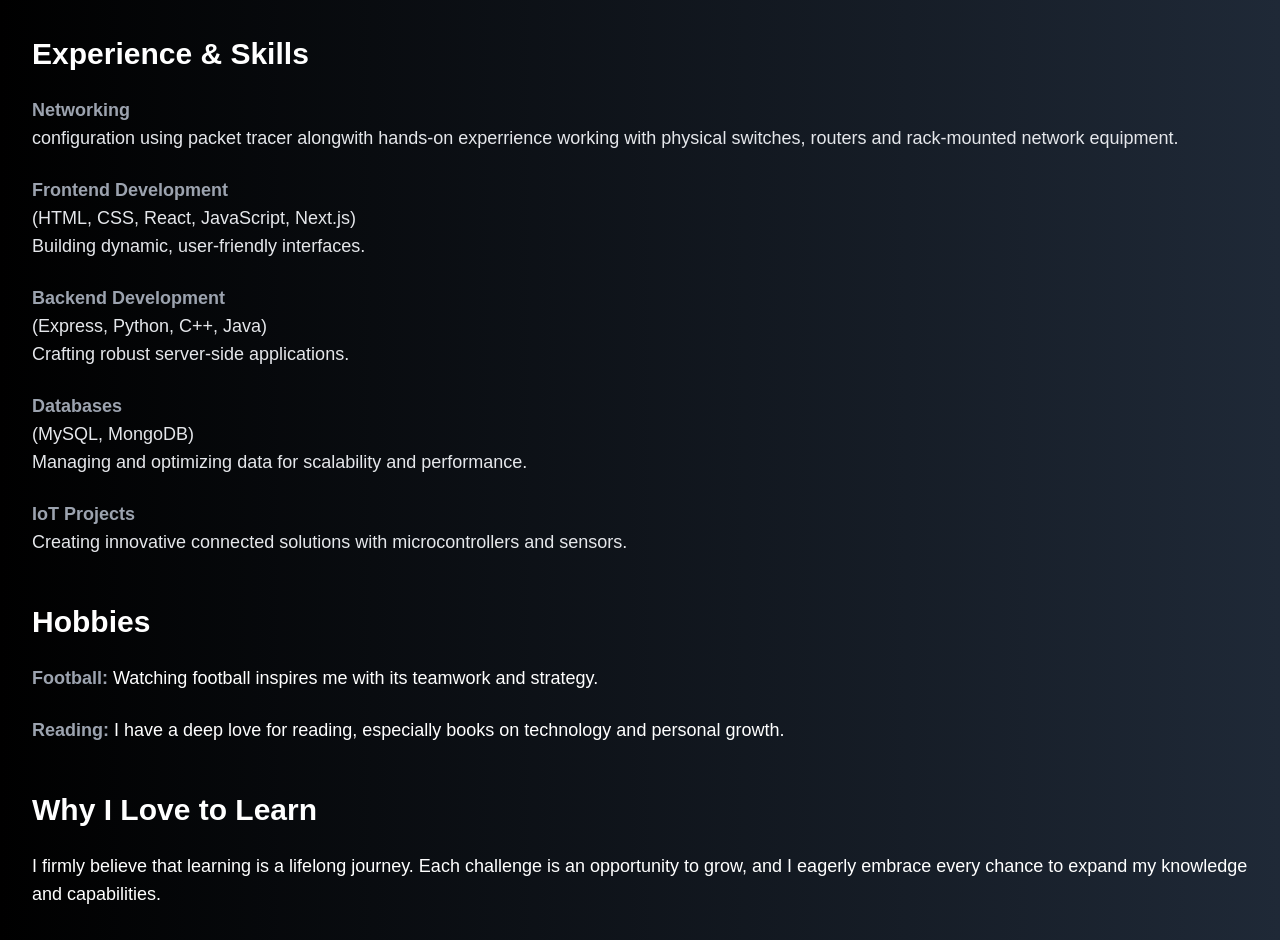
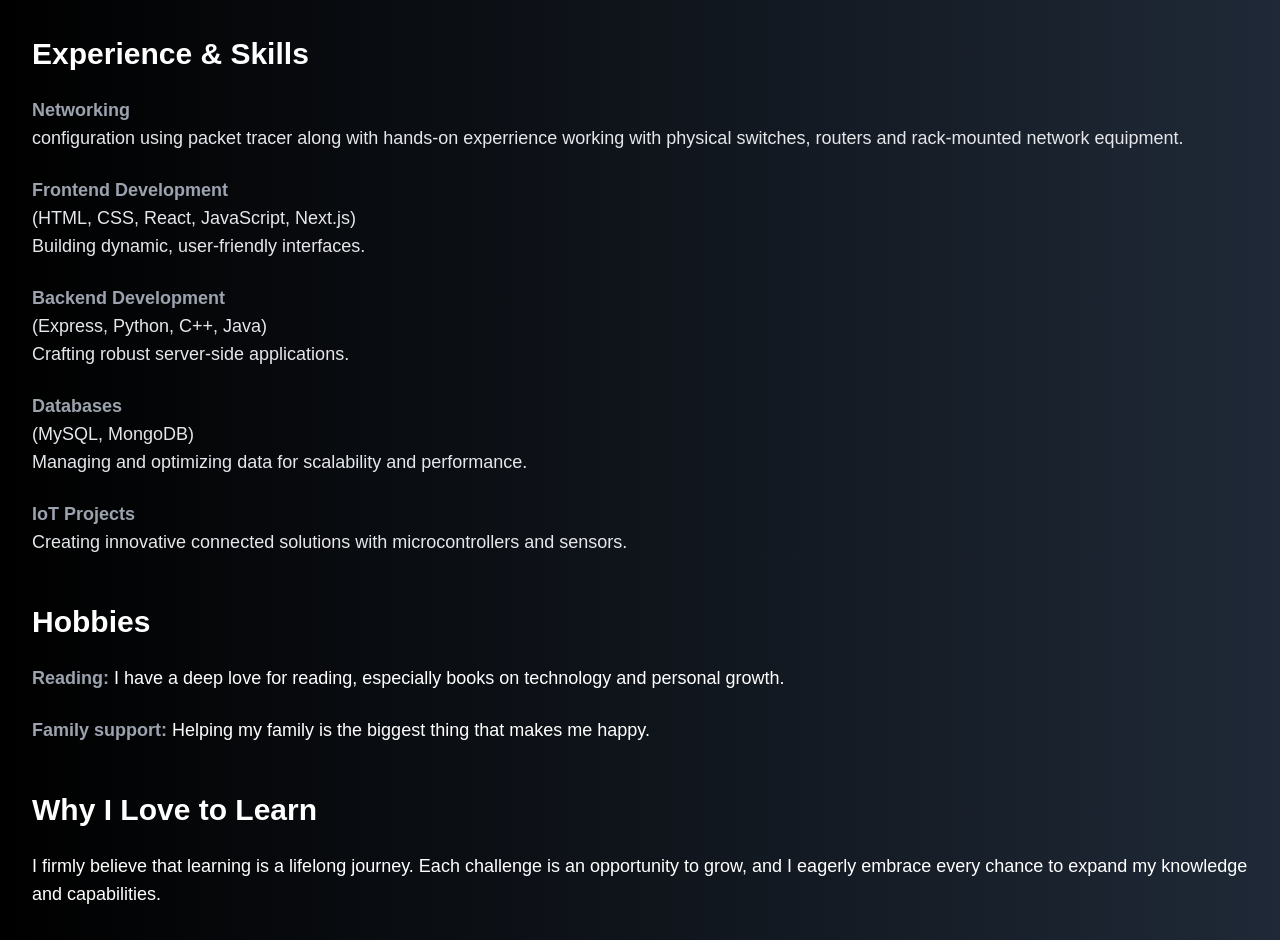
Before and after one commit to bernabasgetachew/Portfolio, a Next.js app: page /about in a window 1280 px wide. Shown: the part 460-1400 px from the top of the page. Built offline with nearby package versions, Linux system fonts and the light colour scheme.

Commit message:
Updated the website

```diff
--- a/app/about/page.js
+++ b/app/about/page.js
@@ -2,12 +2,12 @@ import Image from 'next/image';
 
 export default function About() {
   const hobbies = [
-    { title: "Football", description: "Watching football inspires me with its teamwork and strategy." },
     { title: "Reading", description: "I have a deep love for reading, especially books on technology and personal growth." },
+    { title: "Family support", description: "Helping my family is the biggest thing that makes me happy." },
   ];
 
   const skills = [
-    { title: "Networking", description: "configuration using packet tracer alongwith hands-on experrience working with physical switches, routers and rack-mounted network equipment." },
+    { title: "Networking", description: "configuration using packet tracer along with hands-on experrience working with physical switches, routers and rack-mounted network equipment." },
     { title: "Frontend Development", tools: "(HTML, CSS, React, JavaScript, Next.js)", description: "Building dynamic, user-friendly interfaces." },
     { title: "Backend Development", tools: "(Express, Python, C++, Java)", description: "Crafting robust server-side applications." },
     { title: "Databases", tools: "(MySQL, MongoDB)", description: "Managing and optimizing data for scalability and performance." },
```
